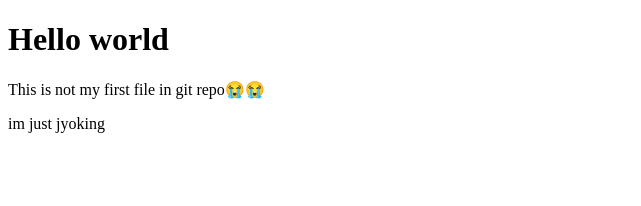
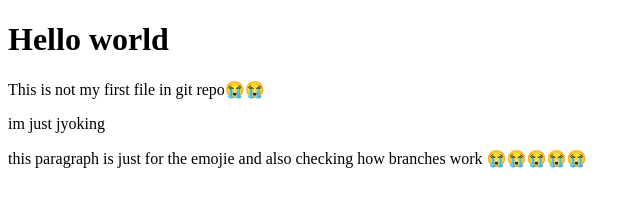
Before and after one commit to thierry-byiringiro/gitlearning, a plain HTML site: page index.html in a window 1280 px wide. Shown: the whole page, without its empty margins (0-641 px from the left). Drawn offline with Linux system fonts and the light colour scheme.

Commit message:
add new paragraph and crying emoj

```diff
--- a/index.html
+++ b/index.html
@@ -9,5 +9,6 @@
     <h1>Hello world</h1>
     <p>This is not my first file in git repo😭😭</p>
     <p>im just jyoking</p>
+    <p>this paragraph is just for the emojie and also checking how branches work 😭😭😭😭😭</p>
 </body>
 </html>
```
Also changed, not shown: 1 other file.
